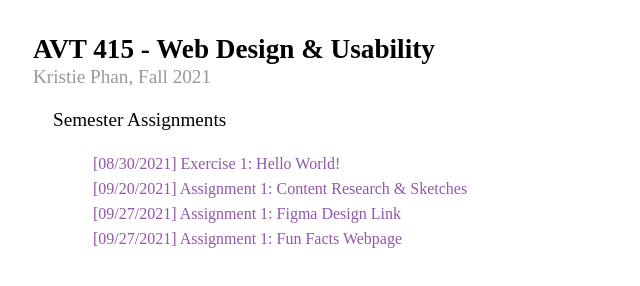
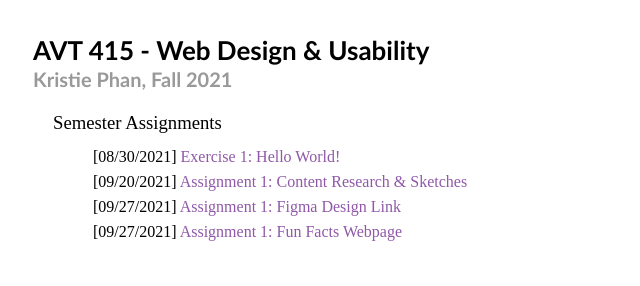
Before and after one commit to kphan27/AVT-415-Web-Design-Usability, a plain HTML site: page Assignments/index.html in a window 1280 px wide. Shown: the whole page, without its empty margins (0-640 px from the left). Drawn offline with Linux system fonts and the light colour scheme.

Commit message:
Add files via upload

```diff
--- a/Assignments/index.html
+++ b/Assignments/index.html
@@ -14,14 +14,10 @@
 	margin: 20px 20px 0 20px;
 	line-height: 1.5em;
 }
-
 .assignments {
 	width: 65%;
 	float: left;
-	column-count: 2;
-	column-gap: 3em;
 }
-
 body {
 	padding: 25px;
 }
@@ -32,19 +28,19 @@ p, h1, h2, h3, dd, dl {
 	padding-top: 0px;
 }
 h1 {
-	font-size: 1.7em;
+	font-size: 26px;
+	font-family: Trebuchet MS;
+	font-weight: bold;
 }
 h2 {
-	font-size: 1.2em;
-	font-weight: lighter;
+	font-size: 20px;
+	font-family: candara;
 	color: #999;
 }
 h3 {
-	font-size: 1.2em;
 	font-weight: normal;
-	margin-bottom: 20px;
+	margin-bottom: 10px;
 }
-
 a:link {
 	color:#9058a8;
 	text-decoration:none;
@@ -67,10 +63,10 @@ a:visited {
 	<div id="assignments">
 	<h3>Semester Assignments</h3>
 		<dl>
-			<dd><a href="Hello-World/Hello.html" target="_blank">[08/30/2021] Exercise 1: Hello World!</a></dd>
-			<dd><a href="A1/Content-Research.pdf" target="_blank">[09/20/2021] Assignment 1: Content Research & Sketches</a></dd>
-			<dd><a href="https://www.figma.com/file/HpqEQEeH7BAvfY3mBWx4kG/AVT-415-Assignment-1---Fun-fact-Webpage?node-id=0%3A1" target="_blank">[09/27/2021] Assignment 1: Figma Design Link</a></dd>
-			<dd><a href="A1/Fun-Facts.html" target="_blank">[09/27/2021] Assignment 1: Fun Facts Webpage</a></dd>
+			<dd>[08/30/2021]<a href="Hello-World/Hello.html" target="_blank"> Exercise 1: Hello World!</a></dd>
+			<dd>[09/20/2021]<a href="A1/Content-Research.pdf" target="_blank"> Assignment 1: Content Research & Sketches</a></dd>
+			<dd>[09/27/2021]<a href="https://www.figma.com/file/HpqEQEeH7BAvfY3mBWx4kG/AVT-415-Assignment-1---Fun-fact-Webpage?node-id=0%3A1" target="_blank"> Assignment 1: Figma Design Link</a></dd>
+			<dd>[09/27/2021]<a href="A1/Fun-Facts.html" target="_blank"> Assignment 1: Fun Facts Webpage</a></dd>
 		</dl>
 	</div>
 </div> <!-- "wrapper" ends -->
```
